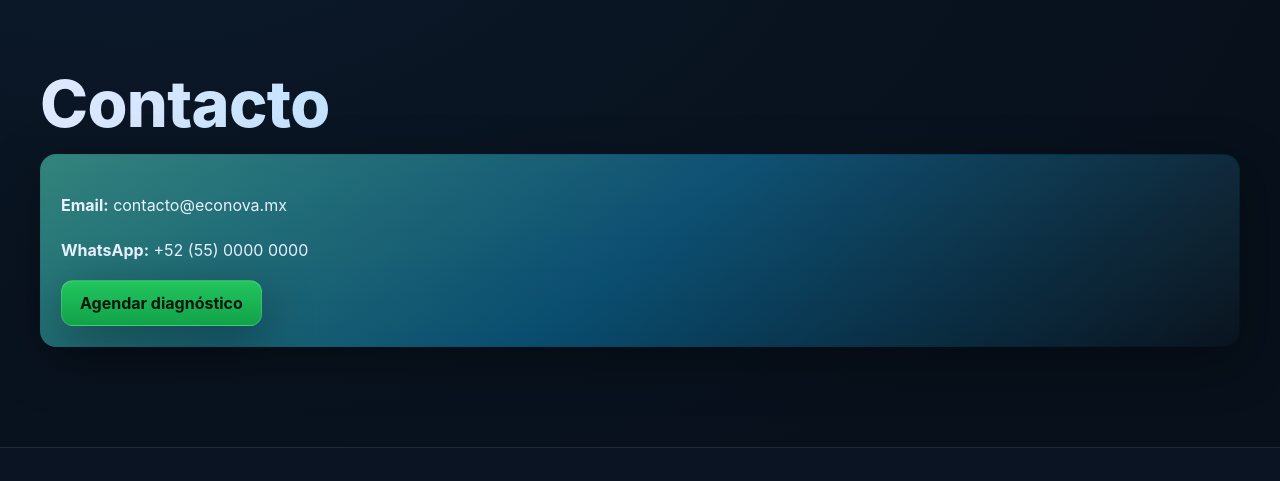
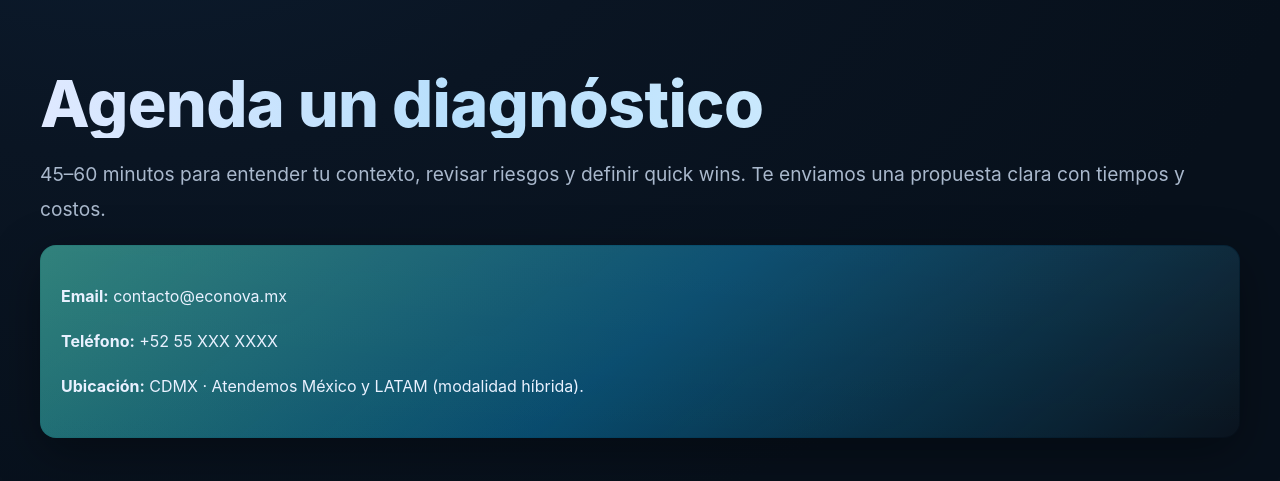
Before and after one commit to Kukcito/econova-clean, a Next.js app: page /contacto in a window 1280 px wide. Shown: the part 126-607 px from the top of the page. Built offline with nearby package versions, Linux system fonts and the light colour scheme.

Commit message:
Update page.js

```diff
--- a/app/contacto/page.js
+++ b/app/contacto/page.js
@@ -1,16 +1,25 @@
-export const metadata = { title: 'Contacto | ECONOVA' }
+// app/contacto/page.js
+export const metadata = { title: "Contacto — ECONOVA" };
 
-export default function Page() {
+export default function Contacto() {
   return (
     <section className="section">
       <div className="container">
-        <h1 className="h1">Contacto</h1>
-        <div className="card" style={{marginTop:16}}>
-          <p><strong>Email:</strong> contacto@econova.mx</p>
-          <p><strong>WhatsApp:</strong> +52 (55) 0000 0000</p>
-          <a className="btn btn-green" href="mailto:contacto@econova.mx">Agendar diagnóstico</a>
+        <h1 className="h1">Agenda un diagnóstico</h1>
+        <p className="lead">
+          45–60 minutos para entender tu contexto, revisar riesgos y definir
+          quick wins. Te enviamos una propuesta clara con tiempos y costos.
+        </p>
+
+        <div className="card" style={{ marginTop: 16 }}>
+          <p><b>Email:</b> contacto@econova.mx</p>
+          <p><b>Teléfono:</b> +52 55 XXX XXXX</p>
+          <p>
+            <b>Ubicación:</b> CDMX · Atendemos México y LATAM (modalidad
+            híbrida).
+          </p>
         </div>
       </div>
     </section>
-  )
+  );
 }
```
